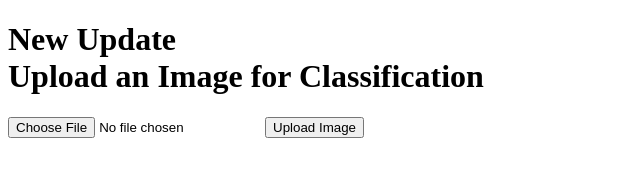
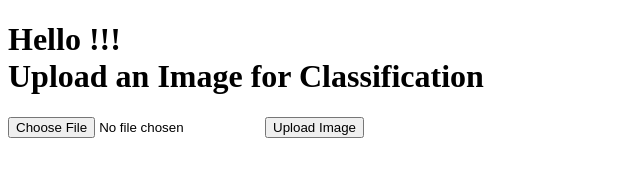
Before and after one commit to rasmirm/abuilt.github.io, a plain HTML site: page index.html in a window 1280 px wide. Shown: the whole page, without its empty margins (0-640 px from the left). Drawn offline with Linux system fonts and the light colour scheme.

Commit message:
Update index.html

```diff
--- a/index.html
+++ b/index.html
@@ -6,7 +6,7 @@
     <title>Image Classification</title>
 </head>
 <body>
-    <h1>New Update <br> Upload an Image for Classification</h1>
+    <h1>Hello !!! <br> Upload an Image for Classification</h1>
     <form id="uploadForm" action="/.netlify/functions/classify" method="post" enctype="multipart/form-data">
         <input type="file" name="file" accept="image/*" />
         <button type="submit">Upload Image</button>
```
